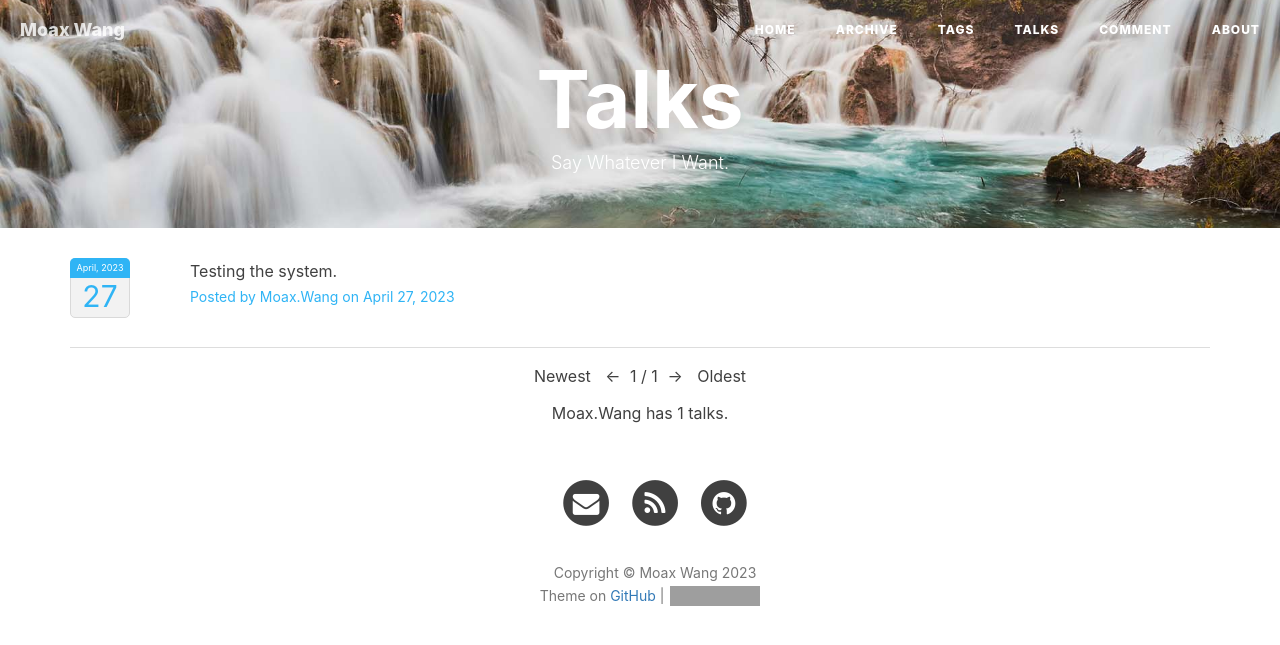
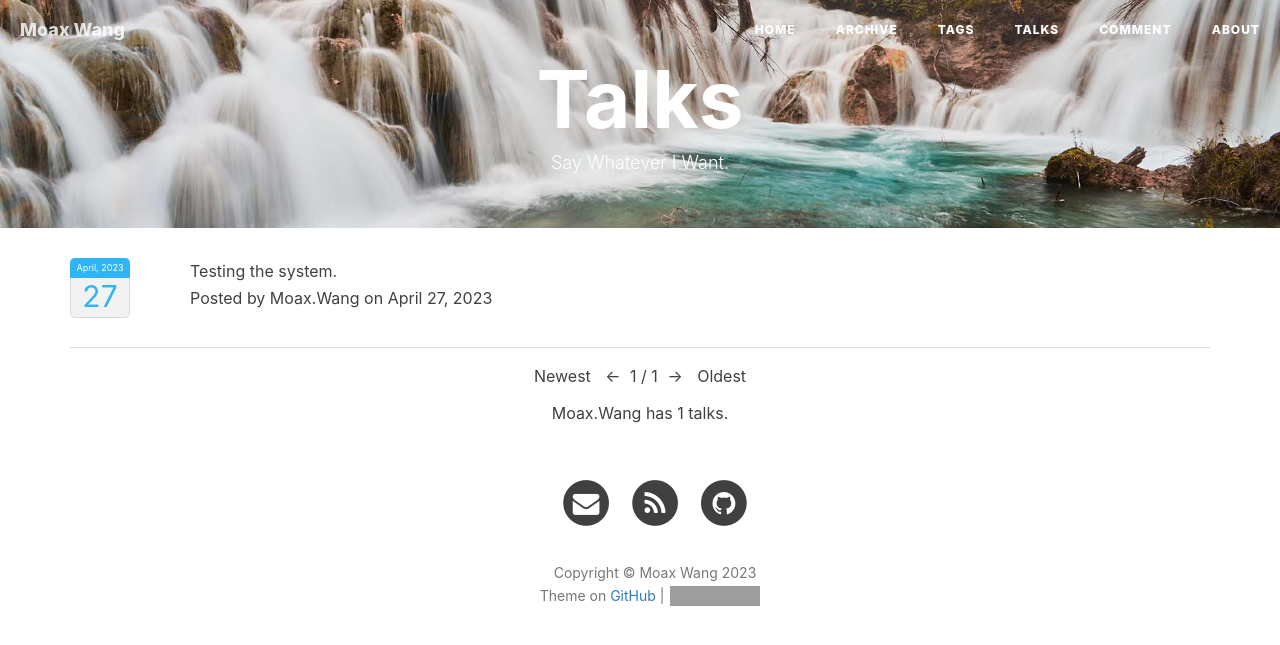
Before and after one commit to WinchellWang/winchellwang.github.io, a Jekyll site: the page built from 3talk.html, in a window 1280 px wide. Shown: the top 645 px of the page. Built offline with Jekyll 4.4.1, drawn with Linux system fonts in a browser that asks for light colours; nearby versions of some CDN libraries; comment, search, counter and statistics services are not loaded; grey boxes are pictures that could not be loaded.

Commit message:
Update 3talk.html

```diff
--- a/3talk.html
+++ b/3talk.html
@@ -137,8 +137,8 @@
                 <div class="sub-day">{{ talk.talkdate | date: "%-d" }}</div>
             </div>
             <div class="hexo-douban-info">
-                <div class="hexo-douban-title">{{ talk.mytalk }}</div>
-                <div class="hexo-douban-meta" class="post-meta">Posted by  Moax.Wang on {{ talk.talkdate | date: "%B %-d, %Y" }}</a></div>
+                <div class="post-subtitle">{{ talk.mytalk }}</div>
+                <div class="post-meta">Posted by  Moax.Wang on {{ talk.talkdate | date: "%B %-d, %Y" }}</a></div>
             </div>
         </div>
         {% endfor %}
@@ -154,8 +154,8 @@
                 <div class="sub-day">{{ talk.talkdate | date: "%-d" }}</div>
             </div>
             <div class="hexo-douban-info">
-                <div class="hexo-douban-title">{{ talk.mytalk }}</div>
-                <div class="hexo-douban-meta" class="post-meta">Posted by  Moax.Wang on {{ talk.talkdate | date: "%B %-d, %Y" }}</a></div>
+                <div class="post-subtitle">{{ talk.mytalk }}</div>
+                <div class="post-meta">Posted by  Moax.Wang on {{ talk.talkdate | date: "%B %-d, %Y" }}</a></div>
             </div>
         </div>
         {% endfor %}
@@ -171,8 +171,8 @@
                 <div class="sub-day">{{ talk.talkdate | date: "%-d" }}</div>
             </div>
         <div class="hexo-douban-info">
-            <div class="hexo-douban-title">{{ talk.mytalk }}</div>
-            <div class="hexo-douban-meta" class="post-meta">Posted by  Moax.Wang on {{ talk.talkdate | date: "%B %-d, %Y" }}</a></div>
+            <div class="post-subtitle">{{ talk.mytalk }}</div>
+            <div class="post-meta">Posted by  Moax.Wang on {{ talk.talkdate | date: "%B %-d, %Y" }}</a></div>
         </div>
 
         </div>
```
